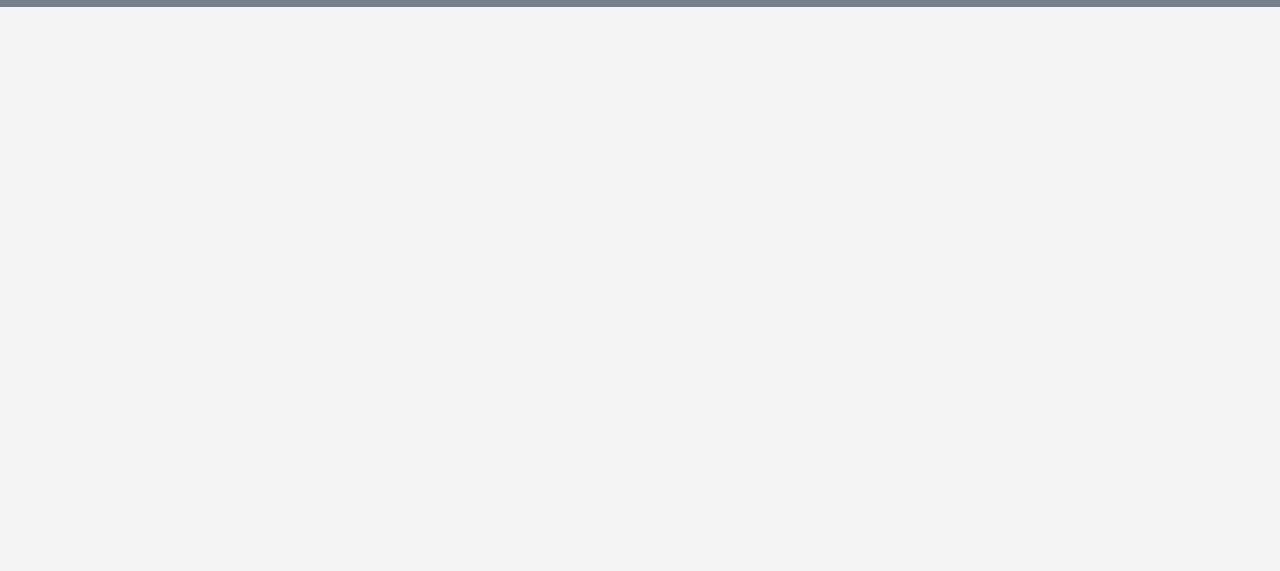
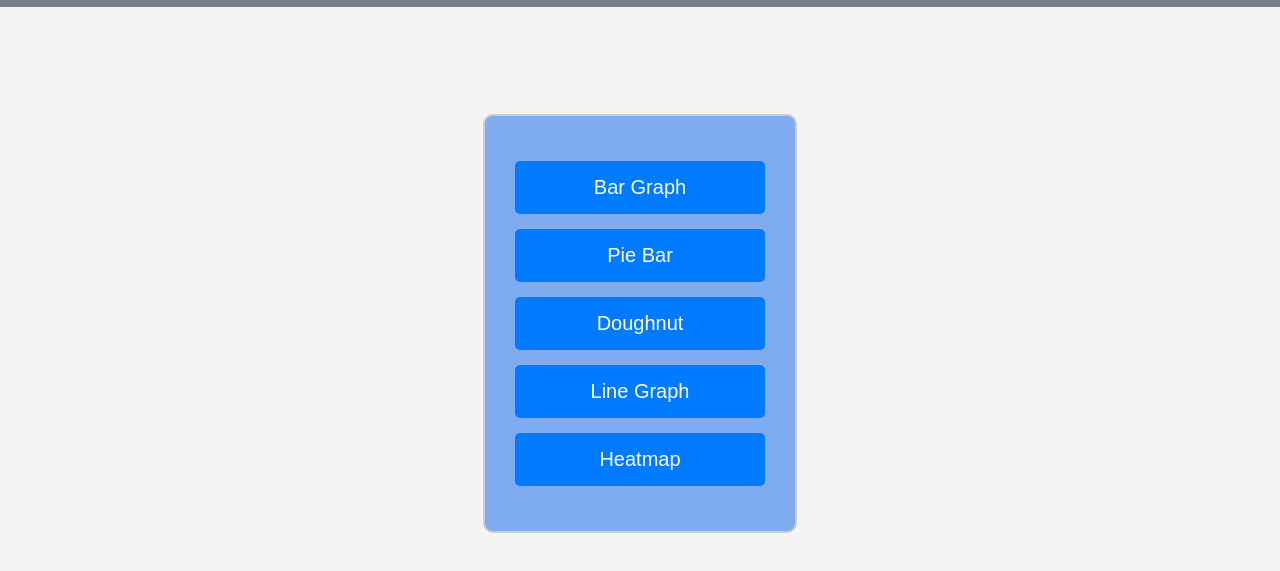
Before and after one commit to diegorom10dev/OEC_Public_Safety_Tracker, a plain HTML site: page frontend/testBarGraph.html in a window 1280 px wide. Shown: the part 77-648 px from the top of the page. Drawn offline with nearby package versions, Linux system fonts and the light colour scheme; no server answers.

Commit message:
menu for graphing

```diff
--- a/frontend/style.css
+++ b/frontend/style.css
@@ -136,3 +136,31 @@ button:hover {
     height: 100vh;
     width: 100%;
 }
+.graphMenu{
+    display: flex;
+    justify-content: center;
+    align-items: center;
+    height: 100vh;
+
+}
+.btgraphMenu button{
+    display: block;
+    margin: 15px 0;
+    padding: 15px 30px;
+    font-size: 20px;
+    cursor: pointer;
+    background-color: #007bff;
+    color: white;
+    border: none;
+    border-radius: 5px;
+    width: 250px;
+}
+.btgraphMenu{
+    text-align: center;
+    padding: 30px;
+    border: 2px solid #ccc;
+    border-radius: 10px;
+    background-color: #f4f4f4;
+    font-size: 18px;
+    background-color: #4086efa5;
+}
--- a/frontend/testBarGraph.html
+++ b/frontend/testBarGraph.html
@@ -62,6 +62,15 @@
     <li><a href="graphing.html" id="stats-link">Graphing</a></li>
   </ul>
 </div>
+<div class="graphMenu">
+  <div class="btgraphMenu">
+      <button onclick="window.location.href='#';">Bar Graph</button>
+      <button onclick="window.location.href='#';">Pie Bar</button>
+      <button onclick="window.location.href='#';">Doughnut</button>
+      <button onclick="window.location.href='#';"> Line Graph</button>
+      <button onclick="window.location.href='#';"> Heatmap</button>
+  </div>
+</div>
 <div id="map">
 
 </div>
@@ -100,18 +109,6 @@
   }
 
   initGraph();
-
-
-
-
-
-
 </script>
-<!-- <footer>
-  <div class="footer-content">
-    <p>© 2025 DisTrack, The Future of Disaster Reporting.</p>
-  </div>
-</footer>-->
-
 </body>
 </html>
```
